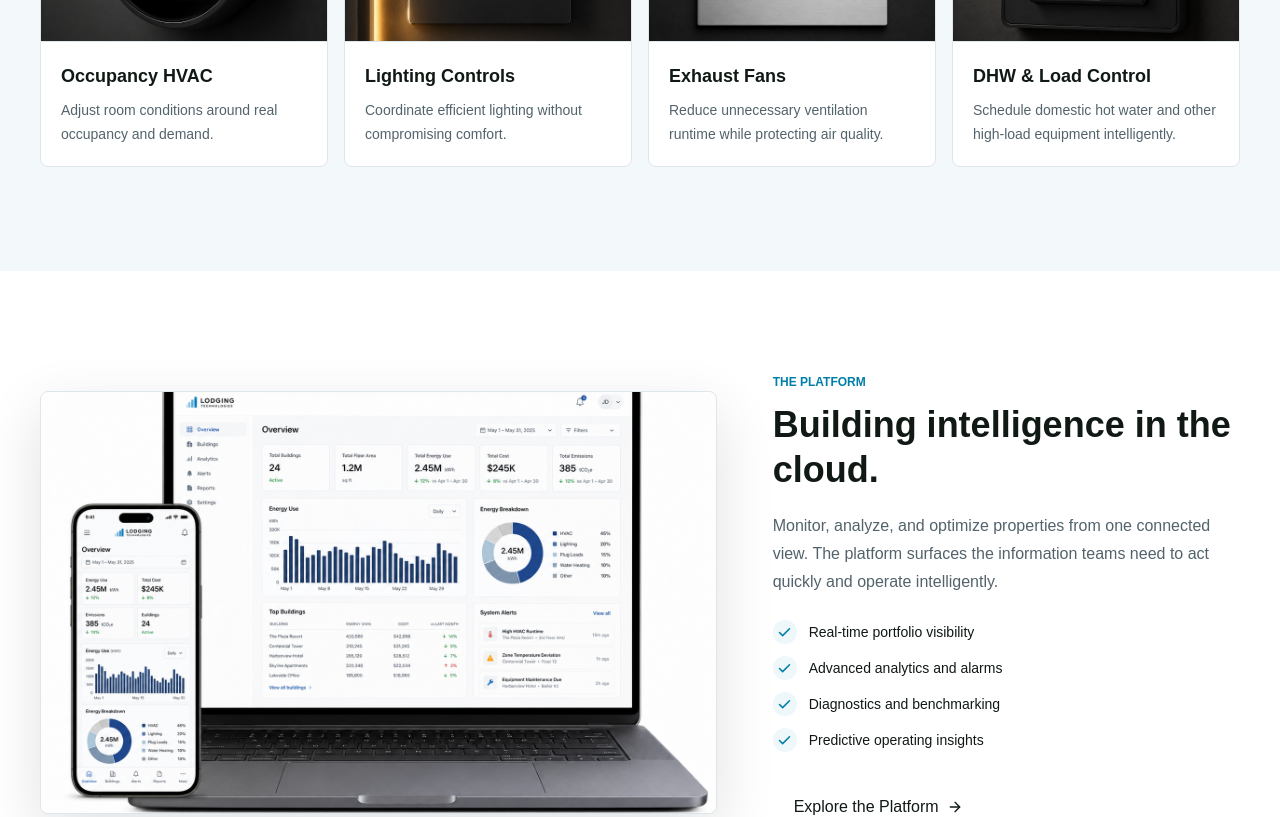
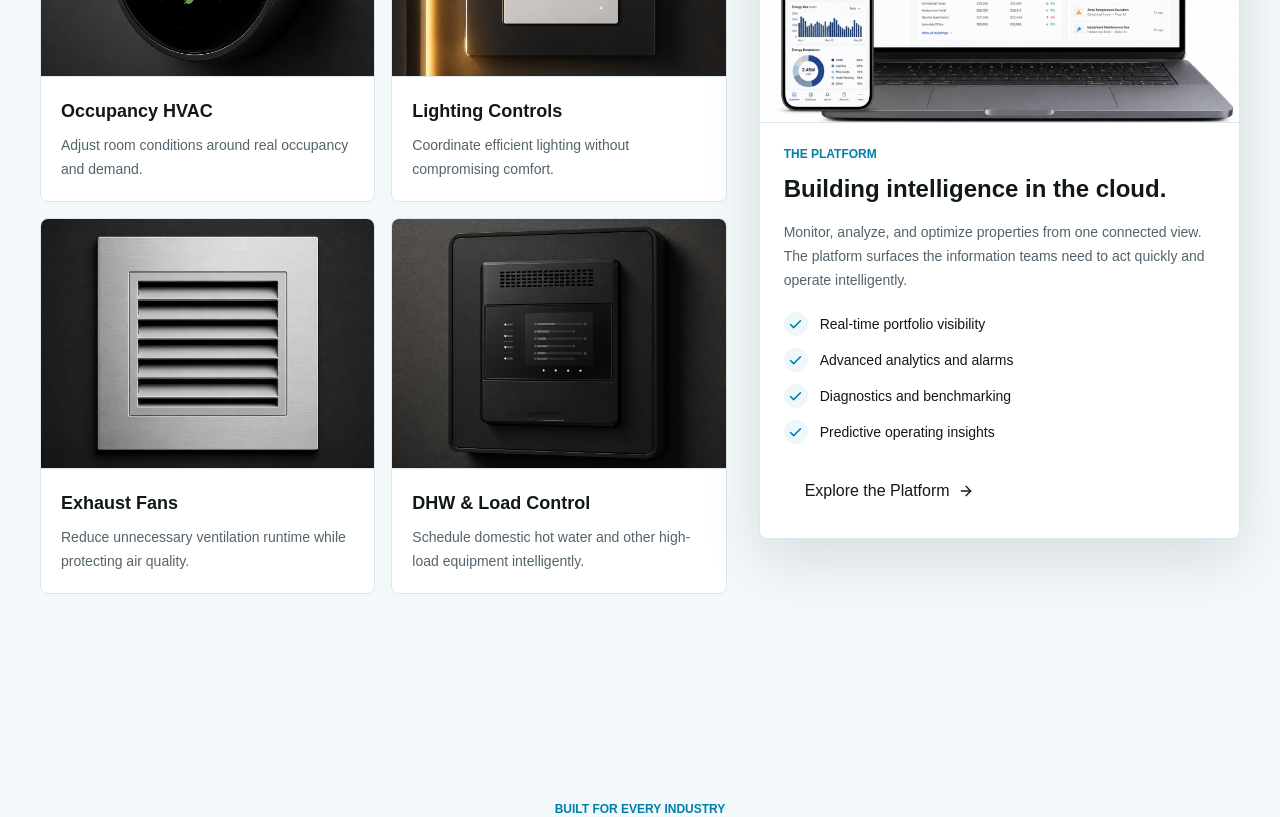
Before and after one commit to MannLester/Lodge-Tech-Website, a Next.js app: page / in a window 1280 px wide. Shown: the part 1920-2737 px from the top of the page. Built offline with nearby package versions, Linux system fonts and the light colour scheme.

Commit message:
frontend: place platform panel beside products

```diff
--- a/src/app/page.tsx
+++ b/src/app/page.tsx
@@ -1,7 +1,6 @@
 import { ClosingFooter } from "@/features/home/ui/closing-footer";
 import { HeroSection } from "@/features/home/ui/hero-section";
 import { IndustriesSection } from "@/features/home/ui/industries-section";
-import { PlatformSection } from "@/features/home/ui/platform-section";
 import { ProcessSection } from "@/features/home/ui/process-section";
 import { ProductSection } from "@/features/home/ui/product-section";
 import { ResultsSection } from "@/features/home/ui/results-section";
@@ -16,7 +15,6 @@ export default function HomePage() {
         <HeroSection />
         <ValueSection />
         <ProductSection />
-        <PlatformSection />
         <IndustriesSection />
         <ResultsSection />
         <ProcessSection />
--- a/src/features/home/ui/platform-section.tsx
+++ /dev/null
@@ -1,62 +0,0 @@
-import { Check } from "lucide-react";
-
-import platformImage from "../../../../assets/platform.png";
-import { ButtonLink } from "@/shared/ui/button-link";
-import { MediaImage } from "@/shared/ui/media-image";
-
-const platformCapabilities = [
-  "Real-time portfolio visibility",
-  "Advanced analytics and alarms",
-  "Diagnostics and benchmarking",
-  "Predictive operating insights",
-] as const;
-
-export function PlatformSection() {
-  return (
-    <section
-      aria-labelledby="platform-heading"
-      className="section-band bg-background"
-      id="platform"
-    >
-      <div className="section-shell grid items-center gap-10 lg:grid-cols-12 lg:gap-14">
-        <div className="order-2 lg:order-1 lg:col-span-7">
-          <MediaImage
-            alt="Cloud dashboard and connected device imagery"
-            className="shadow-soft aspect-[16/10]"
-            imageClassName="object-cover object-left"
-            sizes="(max-width: 1023px) 100vw, 58vw"
-            src={platformImage}
-          />
-        </div>
-
-        <div className="order-1 lg:order-2 lg:col-span-5">
-          <p className="eyebrow">The platform</p>
-          <h2
-            className="text-foreground mt-3 text-3xl leading-tight font-semibold sm:text-4xl"
-            id="platform-heading"
-          >
-            Building intelligence in the cloud.
-          </h2>
-          <p className="text-muted mt-5 text-base leading-7">
-            Monitor, analyze, and optimize properties from one connected view.
-            The platform surfaces the information teams need to act quickly and
-            operate intelligently.
-          </p>
-          <ul className="mt-6 grid gap-3 sm:grid-cols-2 lg:grid-cols-1">
-            {platformCapabilities.map((capability) => (
-              <li className="flex items-center gap-3 text-sm" key={capability}>
-                <span className="bg-brand-soft text-brand-strong grid size-6 shrink-0 place-items-center rounded-full">
-                  <Check aria-hidden size={15} strokeWidth={2.5} />
-                </span>
-                <span>{capability}</span>
-              </li>
-            ))}
-          </ul>
-          <ButtonLink className="mt-8" href="#contact" showArrow variant="text">
-            Explore the Platform
-          </ButtonLink>
-        </div>
-      </div>
-    </section>
-  );
-}
--- a/src/features/home/ui/product-section.tsx
+++ b/src/features/home/ui/product-section.tsx
@@ -1,12 +1,23 @@
+import { Check } from "lucide-react";
+
 import auxiliaryImage from "../../../../assets/auxiliary.png";
 import exhaustImage from "../../../../assets/exhaust.png";
 import hvacImage from "../../../../assets/hvac.png";
 import lightingImage from "../../../../assets/lighting.png";
+import platformImage from "../../../../assets/platform.png";
 import { products } from "@/features/home/model/home-content";
+import { ButtonLink } from "@/shared/ui/button-link";
 import { MediaImage } from "@/shared/ui/media-image";
 import { SectionHeading } from "@/shared/ui/section-heading";
 
 const productImages = [hvacImage, lightingImage, exhaustImage, auxiliaryImage];
+
+const platformCapabilities = [
+  "Real-time portfolio visibility",
+  "Advanced analytics and alarms",
+  "Diagnostics and benchmarking",
+  "Predictive operating insights",
+] as const;
 
 export function ProductSection() {
   return (
@@ -22,7 +33,8 @@ export function ProductSection() {
           title="Intelligent energy management for the whole building."
         />
 
-        <div className="snap-row mt-10 md:auto-cols-auto md:grid-flow-row md:grid-cols-2 md:overflow-visible lg:grid-cols-4">
+        <div className="mt-10 grid gap-8 lg:grid-cols-12 lg:items-start">
+          <div className="snap-row md:auto-cols-auto md:grid-flow-row md:grid-cols-2 md:overflow-visible lg:col-span-7">
             {products.map((product, index) => {
               const image = productImages[index];
 
@@ -34,7 +46,7 @@ export function ProductSection() {
                   <MediaImage
                     alt={product.mediaLabel}
                     className="aspect-[4/3] rounded-none border-x-0 border-t-0"
-                  sizes="(max-width: 767px) 82vw, (max-width: 1023px) 45vw, 25vw"
+                    sizes="(max-width: 767px) 82vw, (max-width: 1023px) 45vw, 30vw"
                     src={image}
                   />
                   <div className="p-5">
@@ -49,6 +61,56 @@ export function ProductSection() {
               );
             })}
           </div>
+
+          <aside
+            aria-labelledby="platform-heading"
+            className="border-border bg-surface shadow-soft overflow-hidden rounded-lg border lg:col-span-5"
+            id="platform"
+          >
+            <MediaImage
+              alt="Cloud dashboard and connected device imagery"
+              className="aspect-[16/10] rounded-none border-x-0 border-t-0"
+              imageClassName="object-cover object-left"
+              sizes="(max-width: 1023px) 100vw, 42vw"
+              src={platformImage}
+            />
+            <div className="p-6">
+              <p className="eyebrow">The platform</p>
+              <h3
+                className="text-foreground mt-3 text-2xl leading-tight font-semibold"
+                id="platform-heading"
+              >
+                Building intelligence in the cloud.
+              </h3>
+              <p className="text-muted mt-4 text-sm leading-6">
+                Monitor, analyze, and optimize properties from one connected
+                view. The platform surfaces the information teams need to act
+                quickly and operate intelligently.
+              </p>
+              <ul className="mt-5 grid gap-3">
+                {platformCapabilities.map((capability) => (
+                  <li
+                    className="flex items-center gap-3 text-sm"
+                    key={capability}
+                  >
+                    <span className="bg-brand-soft text-brand-strong grid size-6 shrink-0 place-items-center rounded-full">
+                      <Check aria-hidden size={15} strokeWidth={2.5} />
+                    </span>
+                    <span>{capability}</span>
+                  </li>
+                ))}
+              </ul>
+              <ButtonLink
+                className="mt-6"
+                href="#contact"
+                showArrow
+                variant="text"
+              >
+                Explore the Platform
+              </ButtonLink>
+            </div>
+          </aside>
+        </div>
       </div>
     </section>
   );
```
Lines whose indentation alone changed are shown as unchanged.
